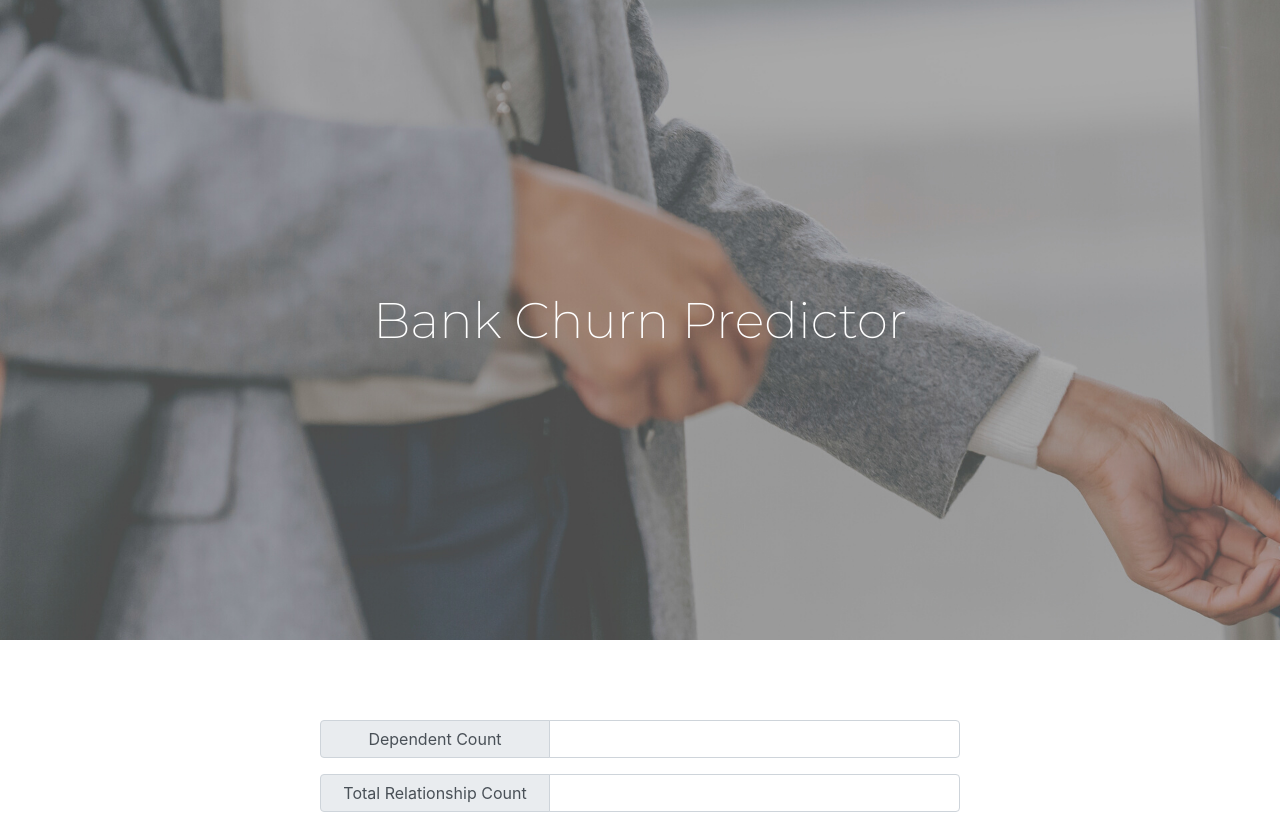
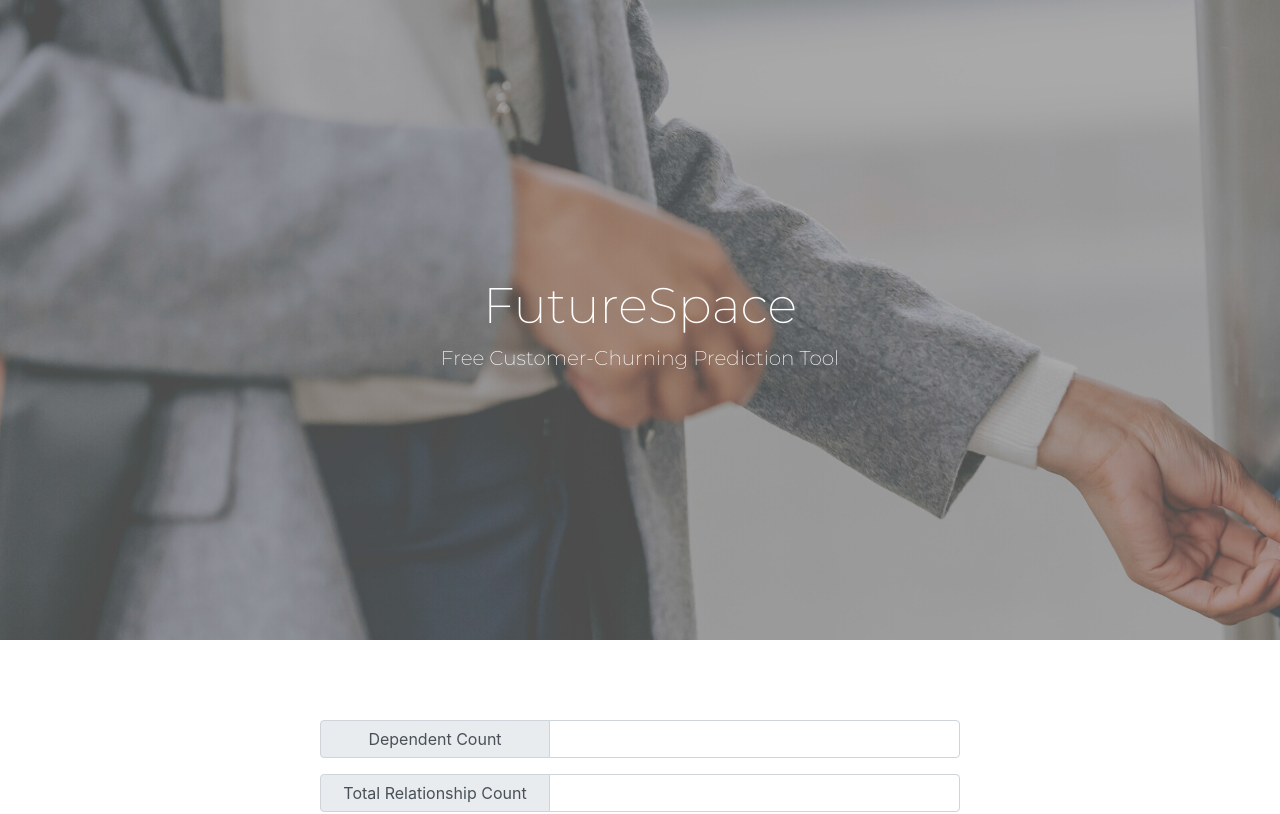
Before and after one commit to seanskggo/Bank-Churn-Predictor, a React (Create React App) app: page / in a window 1280 px wide. Shown: the top 814 px of the page. Built offline with nearby package versions, Linux system fonts and the light colour scheme.

Commit message:
refactor

```diff
--- a/src/App.css
+++ b/src/App.css
@@ -52,7 +52,6 @@
 
 .Column {
   flex-direction: column;
-  justify-content: space-evenly;
 }
 
 .Box {
@@ -80,6 +79,10 @@
   width: 80vw;
   color: rgb(255, 255, 255);
   font-family: Montserrat-ExtraLight;
+}
+
+.Desc_title {
+  font-size: 20px;
 }
 
 /*////////////////////////////////////////////////////////////////////////////////
--- a/src/App.js
+++ b/src/App.js
@@ -16,7 +16,6 @@ import InputGroup from 'react-bootstrap/InputGroup';
 import FormControl from 'react-bootstrap/FormControl';
 import Card from 'react-bootstrap/Card';
 import 'bootstrap/dist/css/bootstrap.min.css';
-import cover from './assets/cover.png'
 import axios from 'axios';
 
 /////////////////////////////////////////////////////////////////////////////////
@@ -142,8 +141,7 @@ const Generate_fields = (values, set_values) => {
   )
 }
 
-// Main app for export
-const App = () => {
+const Main = () => {
   const [response, set_response] = useState("");
   const [values, set_values] = useState({
     'Gender': null,
@@ -162,7 +160,7 @@ const App = () => {
   const click = () => {
     if (check(values, set_response)) return;
     (() => {
-      set_response("Calculating... Please refresh if this takes too long")
+      set_response("Calculating... First submit may take a while.")
       axios.post("https://bank-churn-api.herokuapp.com/calculate", values)
         .then(res => {
           console.log(res);
@@ -174,10 +172,7 @@ const App = () => {
     })();
   }
   return (
-    <div className="App Adjust">
-      <div className="Background Adjust Column">
-        <text className='Header_title'>Bank Churn Predictor</text>
-      </div>
+    <div>
       {Generate_fields(values, set_values)}
       <div className='Row Adjust Centre Hspace'>
         <SetGender values={values} set_values={set_values} />
@@ -195,4 +190,18 @@ const App = () => {
   );
 }
 
+// Main app for export
+const App = () => {
+  return (
+    <div className="App Adjust">
+      <div className="Background Adjust Column">
+        <text className='Header_title'>FutureSpace</text>
+        <text className='Header_title Desc_title'>Free Customer-Churning
+        Prediction Tool</text>
+      </div>
+      <Main />
+    </div>
+  );
+}
+
 export default App;
```
